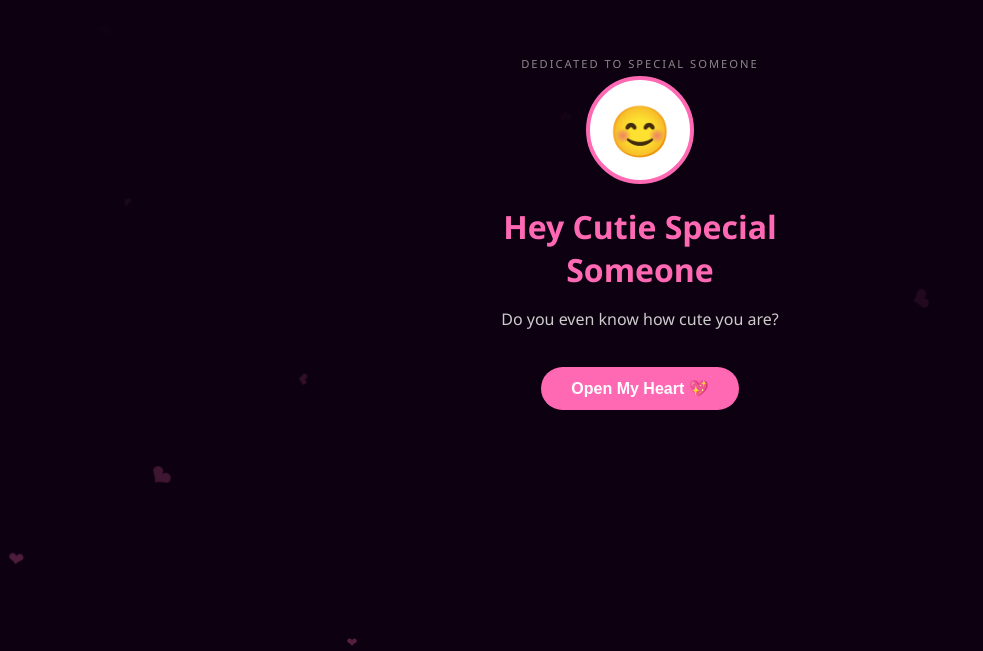
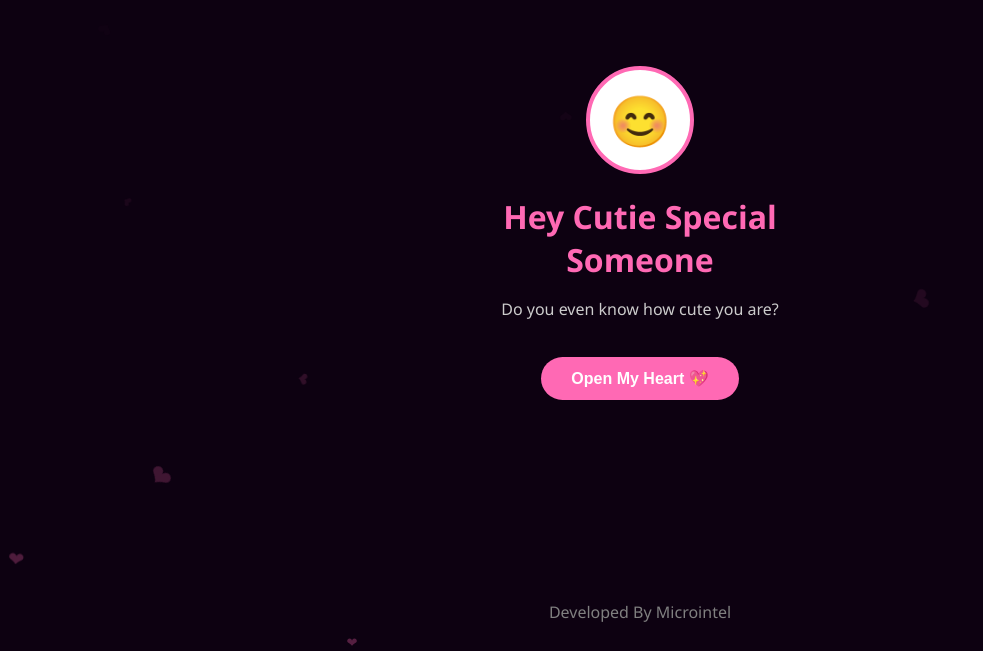
Before and after one commit to microintel/grow, a plain HTML site: page viji_cute.html in a window 1280 px wide. Shown: the part 167-818 px from the top of the page, without its empty margins (0-983 px from the left). Drawn offline with Linux system fonts and the light colour scheme.

Commit message:
Add files via upload

```diff
--- a/viji_cute.html
+++ b/viji_cute.html
@@ -130,6 +130,12 @@
             from { opacity: 0; transform: translateY(20px); }
             to { opacity: 1; transform: translateY(0); }
         }
+
+        footer{
+        position:fixed;
+        bottom:10px;
+        color:grey;
+        }
     </style>
 </head>
 <body>
@@ -138,7 +144,6 @@
 
     <div class="container">
         <div id="screen1" class="screen">
-            <div class="dedicated-text">Dedicated to <span id="user-name-label">You</span></div>
             <div class="avatar-circle">😊</div>
             <h1 id="headline">Hey Beautiful</h1>
             <p>Do you even know how <span id="adj-span">cute</span> you are?</p>
@@ -160,6 +165,8 @@
             <div class="list-item" onclick="reveal(this, 0)">❤ Tap to reveal</div>
             <div class="list-item" onclick="reveal(this, 1)">❤ Tap to reveal</div>
             <div class="list-item" onclick="reveal(this, 2)">❤ Tap to reveal</div>
+            <div class="list-item" onclick="reveal(this, 3)">❤ Tap to reveal</div>
+            <div class="list-item" onclick="reveal(this, 4)">❤ Tap to reveal</div>
             <button id="next-btn" class="hidden" onclick="showNote()">One more thing →</button>
         </div>
 
@@ -171,7 +178,7 @@
             </div>
         </div>
     </div>
-
+<footer onclick="location.href='https://microintel.github.io/microintel/v1/micropro.html'">Developed By Microintel</footer>
     <script>
         // --- PERSONALIZATION LOGIC ---
         const urlParams = new URLSearchParams(window.location.search);
@@ -184,7 +191,7 @@
         const nounAdj = isMale ? "handsomeness" : "cuteness";
 
         // Update Text Elements
-        document.getElementById('user-name-label').innerText = userName;
+      //  document.getElementById('user-name-label').innerText = userName;
         document.getElementById('headline').innerText = `Hey ${adjective} ${userName}`;
         document.getElementById('adj-span').innerText = simpleAdj;
         document.getElementById('noun-span').innerText = nounAdj;
@@ -195,7 +202,9 @@
         const compliments = [
             `You look amazing today, ${userName}`,
             isMale ? "You have such a strong, kind vibe" : "You have the sweetest vibe",
-            "You make everything feel more special"
+            "You make everything feel more special",
+            `${userName} you looking so sexy`,
+            "you are beutiful"
         ];
 
         // --- PREVIOUS LOGIC PRESERVED ---
```
